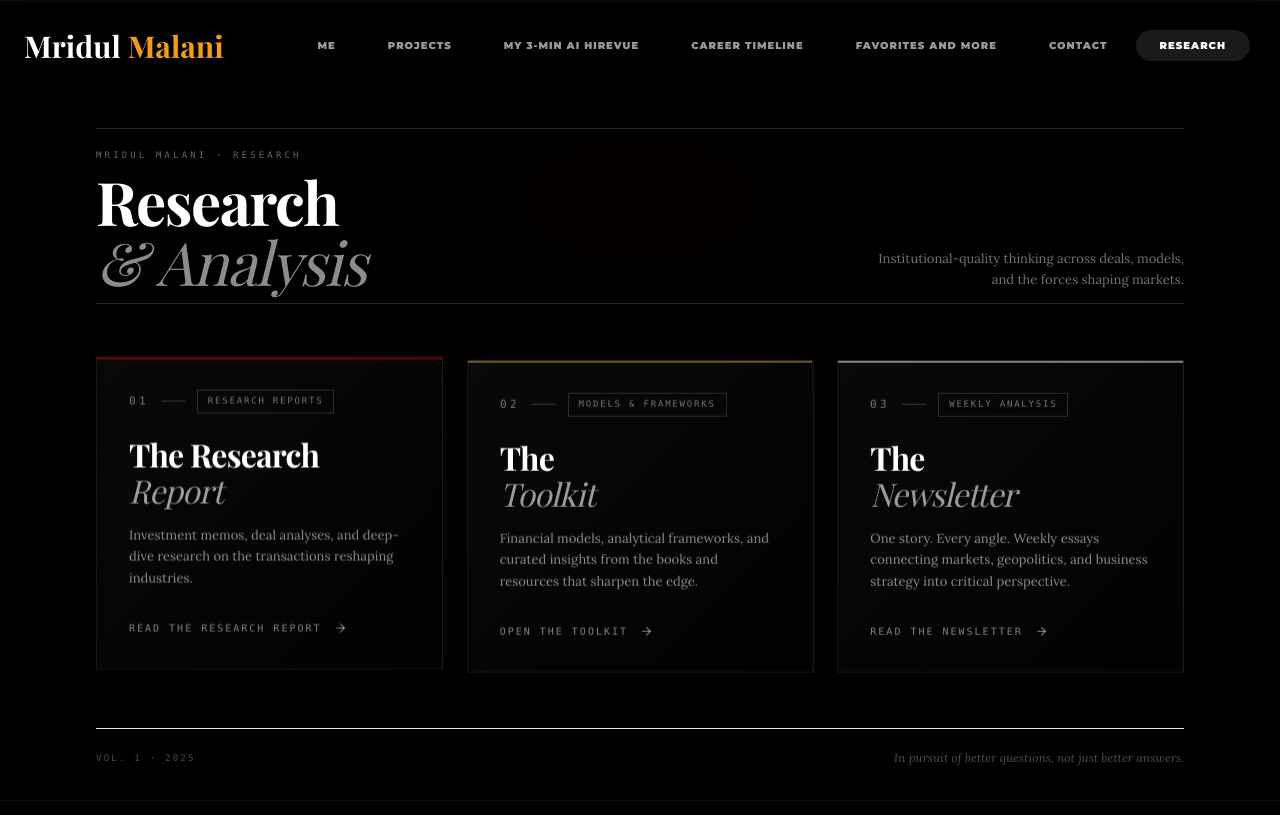
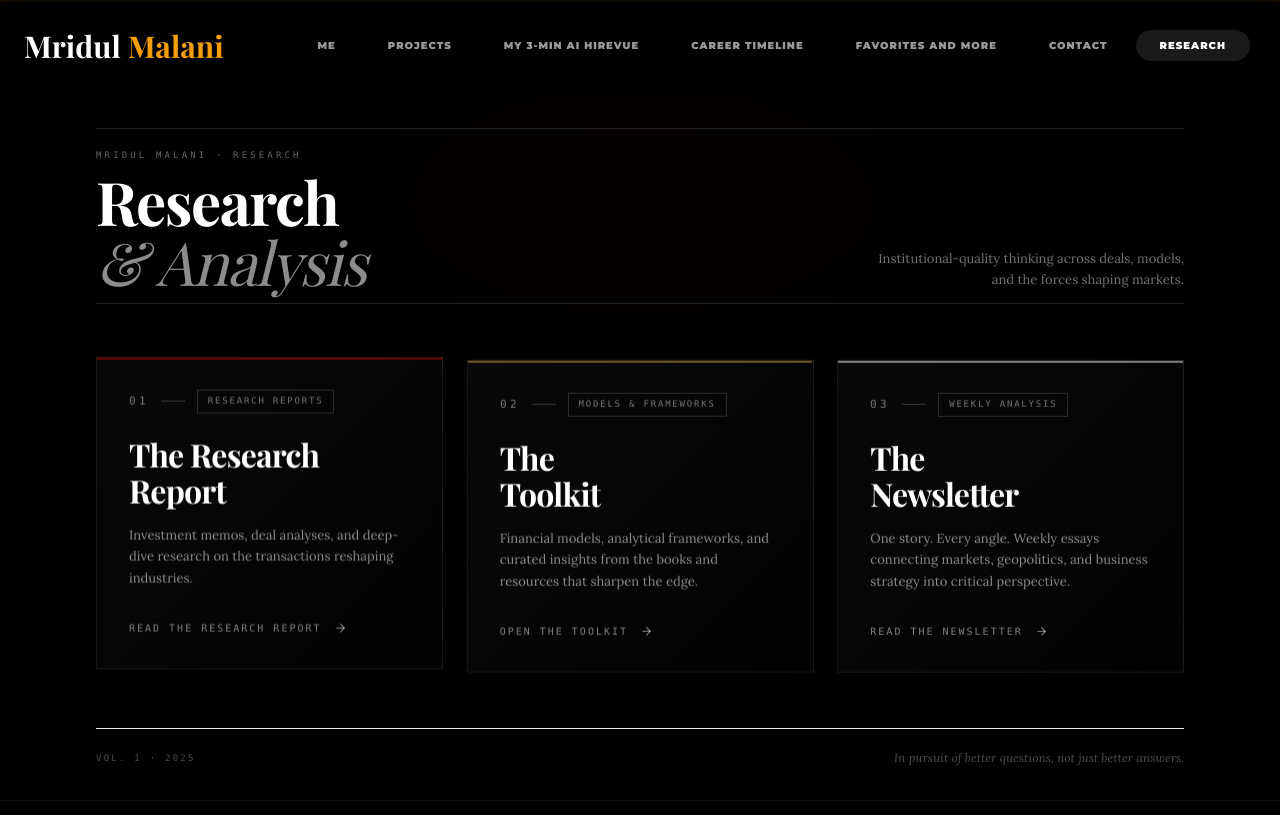
Before and after one commit to mridulmalani2/mridulm, a React (Vite) app: page /research in a window 1280 px wide. Built offline with nearby package versions, Linux system fonts and the light colour scheme; a web font is replaced by a local one.

Commit message:
Fix research landing: match Report/Toolkit/Newsletter formatting to title style
Remove italic and font-normal styling from titleItalic spans so they inherit
the same bold, white appearance as the rest of the heading.

https://claude.ai/code/session_013dgadwN1HAgRKj589FDx5A

```diff
--- a/pages/ResearchLanding.tsx
+++ b/pages/ResearchLanding.tsx
@@ -178,7 +178,7 @@ const Prism3D: React.FC<PrismProps> = ({ section, index }) => {
                 <div className="mb-4">
                   <h2 className="font-playfair text-2xl md:text-3xl lg:text-[2rem] font-bold text-white leading-[1] tracking-tight">
                     {section.title}<br />
-                    <span className="italic font-normal text-white/60 group-hover:text-white/80 transition-colors duration-500">
+                    <span className="transition-colors duration-500">
                       {section.titleItalic}
                     </span>
                   </h2>
```
